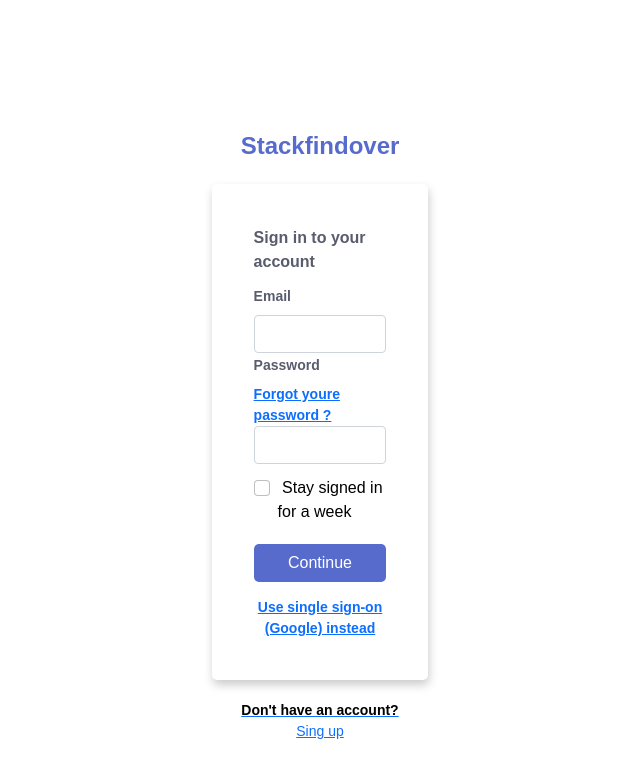
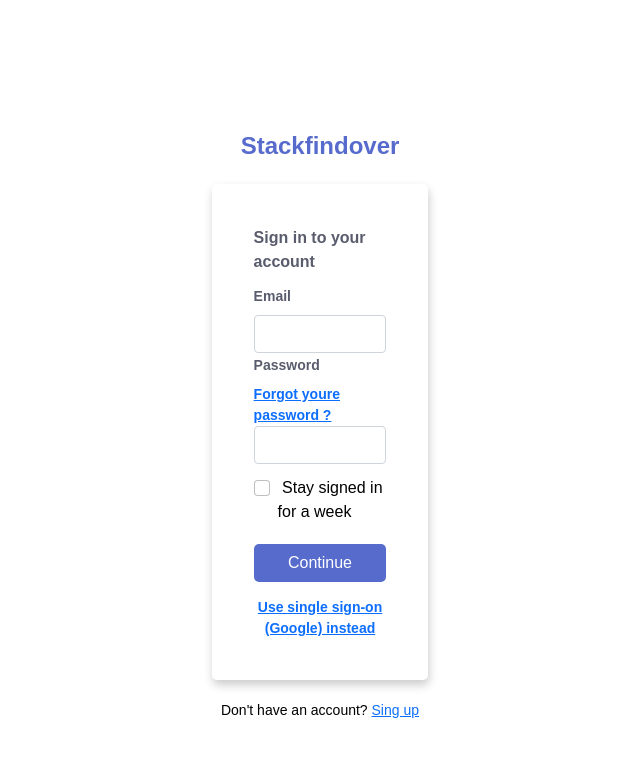
Before and after one commit to Mikuz1/JS---Lektorium, a plain HTML site: page 2/index.html in a window 1280 px wide. Shown: the whole page, without its empty margins (320-960 px from the left). Drawn offline with nearby package versions, Linux system fonts and the light colour scheme.

Commit message:
Update index.html

```diff
--- a/2/index.html
+++ b/2/index.html
@@ -39,9 +39,9 @@
       </form>
 
     </div>
-    <div class="signup">
-      <span>Don't have an account?</span>
-      <a class="user" href="https://www.facebook.com/">Sing up</а>
+    <div class="signup "><a href="#" ></a>
+      <span> Don't have an account?</span>
+      <a href="https://www.facebook.com/">Sing up</а>
     </div>
   </div>
 </body>
```
